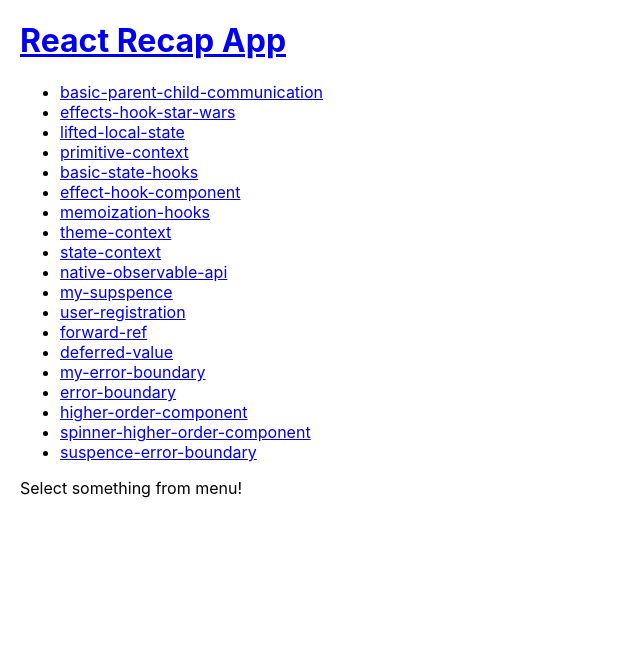
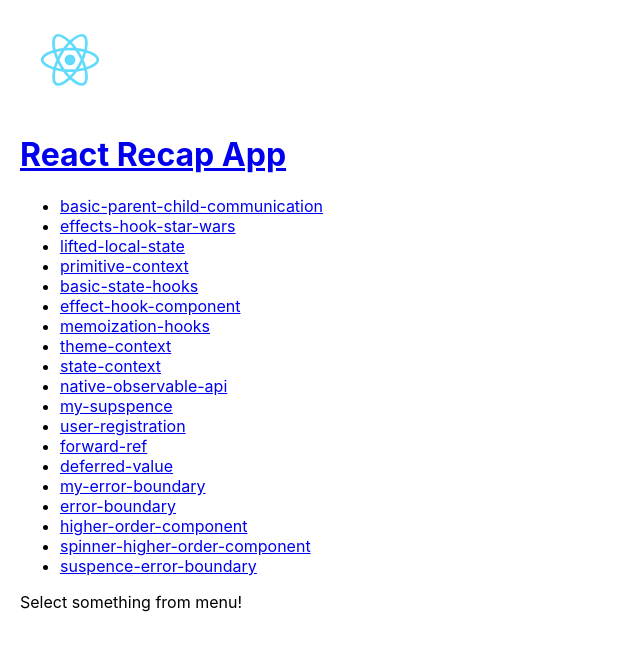
Before and after one commit to tscislo/react-playground, a React app: page / in a window 1280 px wide. Shown: the top 650 px of the page, without its empty margins (0-640 px from the left). Built offline with nearby package versions, Linux system fonts and the light colour scheme.

Commit message:
react-logo

```diff
--- a/src/App.tsx
+++ b/src/App.tsx
@@ -10,6 +10,7 @@
     SuspenseErrorBoundaryExampleComponent
 } from "./suspense-error-boundary/suspense-error-boundary-example.component";
 
+import reactLogo from './logo.svg';
 
 // Lazy imports
 const ListContainerComponent = lazy(() => import('./basic-parent-child-communication/list-container.component'));
@@ -41,6 +42,7 @@
     return (
             <BrowserRouter>
                 <div className="App">
+                    <img src={reactLogo} width={100} height={100}/>
                     <Suspense fallback={<div>Loading...</div>}>
                         <Routes>
                             <Route path="/" element={<MainComponent/>}>
```
